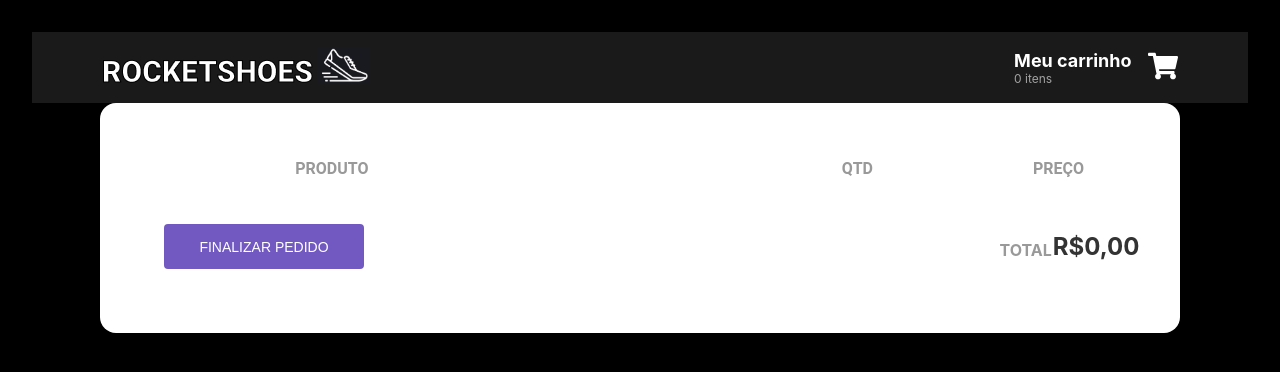
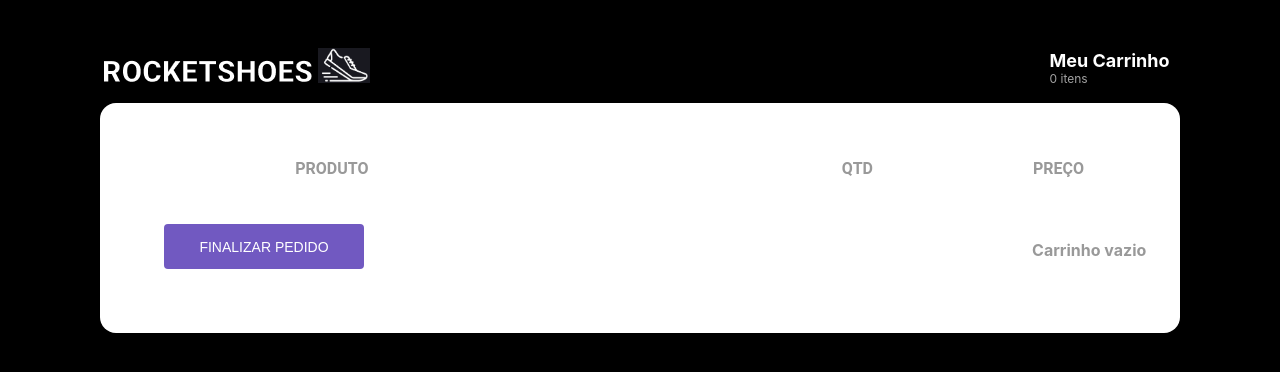
Before and after one commit to Nicolasmoss92/shopping-cart, a React (Create React App) app in the folder cart/: page /checkout in a window 1280 px wide. Shown: the top 372 px of the page. Built offline with nearby package versions, Linux system fonts and the light colour scheme.

Commit message:
feat: refactoring

```diff
--- a/cart/src/components/Header/index.tsx
+++ b/cart/src/components/Header/index.tsx
@@ -2,28 +2,39 @@ import { useCart } from "../../hooks/useCart";
 import { CardStyle, HeaderContainer, HeaderContent, Logo } from "./styles";
 import { FaShoppingCart } from 'react-icons/fa';
 
-const Header: React.FC = () => {
+interface HeaderProps {
+  logoSrc: string;
+  additionalLogoSrc?: string;
+  cartTitle: string;
+  itemsLink: string;
+  checkoutLink: string;
+  showCartIcon?: boolean;
+}
+
+const Header: React.FC<HeaderProps> = ({ logoSrc, additionalLogoSrc, cartTitle = "Meu carrinho", itemsLink, checkoutLink, showCartIcon }) => {
   const { totalItems } = useCart();
 
   return (
     <HeaderContainer>
       <HeaderContent>
-        <Logo>
-          <a href="/itens" className="link">
-            <img src="/ROCKETSHOES.png" alt="Rocketshoes Logo" />
-            <img src="/tenis.png" alt="Additional Logo" className="tenis-logo" />
+      <Logo>
+          <a href={itemsLink} className="link">
+            <img src={logoSrc} alt="Logo Principal" />
+            <img src={additionalLogoSrc} alt="Logo Adicional" className="tenis-logo" />
           </a>
         </Logo>
         <CardStyle>
-          <a href="/checkout" className="link">
+          <a href={checkoutLink} className="link">
             <div>
-              <span className="title">Meu carrinho</span>
+              <span className="title">{cartTitle}</span>
               <span className="items">{totalItems} itens</span>
             </div>
           </a>
-          <div>
-            <FaShoppingCart size={30} data-testid="shopping-cart-icon" />
-          </div>
+          {showCartIcon && (
+            <div>
+              <FaShoppingCart size={30} data-testid="shopping-cart-icon" />
+            </div>
+          )}
         </CardStyle>
       </HeaderContent>
     </HeaderContainer>
--- a/cart/src/components/Header/styles.ts
+++ b/cart/src/components/Header/styles.ts
@@ -1,7 +1,7 @@
 import styled from 'styled-components';
 
 export const HeaderContainer = styled.header`
-  background-color: #1a1a1a;
+  background-color: black;
   padding: 1rem 0;
 
   @media (max-width: 768px) {
--- a/cart/src/components/layout/checkOut/CheckoutSummary/index.tsx
+++ b/cart/src/components/layout/checkOut/CheckoutSummary/index.tsx
@@ -1,25 +1,37 @@
+import { useMemo } from "react";
 import { useCart } from "../../../../hooks/useCart";
 import CheckoutButton from "../CheckOutButton";
 import { SummaryWrapper, TotalText } from "./styles";
+import { formatPrice } from "../../../../utils/checkOut/formatPrice";
+
+interface Product {
+    price: string;
+    quantity: number;
+  }
 
   const CheckoutSummary: React.FC = () => {
-    const { cart } = useCart();  // Acessa o cart pelo contexto
+    const { cart } = useCart();
 
-    // Calcula o total com base no preço e quantidade de cada produto
-    const total = cart.reduce((acc, product) => {
-        const priceNumber = parseFloat(product.price.replace('R$', '').replace('.', ','));
+    const total = useMemo(() => {
+      return cart.reduce((acc, product: Product) => {
+        const priceNumber = parseFloat(product.price.replace('R$', '').replace('.', '').replace(',', '.'));
         return acc + (priceNumber * product.quantity);
-    }, 0).toFixed(2);
-
-    const formattedTotal = total.replace('.', ',');
+      }, 0);
+    }, [cart]);
 
     return (
       <SummaryWrapper>
         <CheckoutButton />
+        {total > 0 ? (
           <TotalText>
             <span className="label">TOTAL</span>
-                <span className="value">R${formattedTotal}</span>
+            <span className="value">{formatPrice(total)}</span>
           </TotalText>
+        ) : (
+          <TotalText>
+            <span className="label">Carrinho vazio</span>
+          </TotalText>
+        )}
       </SummaryWrapper>
     );
   };
--- a/cart/src/components/layout/checkOut/CheckoutSummary/styles.ts
+++ b/cart/src/components/layout/checkOut/CheckoutSummary/styles.ts
@@ -5,35 +5,33 @@ export const SummaryWrapper = styled.div`
   justify-content: space-between;
   align-items: center;
   padding: 2rem; /* Usando rem para melhor responsividade */
-  width: 96%; /* Garante que o contêiner ocupe toda a largura disponível */
-  max-width: 1100px; /* Máximo de largura para garantir uma boa visualização */
-  margin: 0 auto; /* Centraliza o contêiner */
+  width: 96%;
+  max-width: 68.75rem; /* 1100px em rem */
+  margin: 0 auto;
   background-color: white;
-  border-radius: 8px;
-  margin-top: -10px;
+  border-radius: 0.5rem; /* 8px em rem */
+  margin-top: -0.625rem; /* -10px em rem */
 
   /* Media queries para responsividade */
-  @media (max-width: 768px) {
+  @media (max-width: 48rem) { /* 768px em rem */
     padding: 1rem; /* Reduz o padding em telas menores */
-    flex-direction: column; /* Muda a direção para coluna em telas menores */
-    align-items: flex-start; /* Alinha itens ao início */
+    flex-direction: column;
+    align-items: flex-start;
   }
 `;
 
-
-
 export const TotalText = styled.span`
   font-size: 1.5rem; /* Tamanho do texto total, usando rem */
-  font-weight: bold; /* Negrito */
-  color: black; /* Cor principal para fallback */
-  margin-left: auto; /* Para empurrar o total para o lado direito */
-  display: flex; /* Para alinhar horizontalmente */
-  align-items: center; /* Centraliza verticalmente */
+  font-weight: bold;
+  color: black;
+  margin-left: auto;
+  display: flex;
+  align-items: center;
 
   .label {
     font-size: 1rem; /* Tamanho da fonte da label, usando rem */
     margin-top: 0.375rem; /* Usando rem para melhor responsividade */
-    margin-right: -7px;
+    margin-right: -0.4375rem; /* -7px em rem */
     color: #999999; /* Cor para "TOTAL" */
   }
 
@@ -43,7 +41,7 @@ export const TotalText = styled.span`
   }
 
   /* Media queries para responsividade */
-  @media (max-width: 768px) {
+  @media (max-width: 48rem) {
     font-size: 1.25rem; /* Reduz o tamanho da fonte em telas menores */
 
     .label {
--- a/cart/src/pages/CheckOutPage.tsx
+++ b/cart/src/pages/CheckOutPage.tsx
@@ -5,6 +5,7 @@ import ProductItem from "../components/layout/checkOut/ProductItem";
 import { useCart } from "../hooks/useCart";
 import { MainContainerItensPage, PageWrapper } from "../styles/globalStyles";
 import { Product } from "../types/product/productTypes";
+
 
 const CheckoutPage: React.FC = () => {
   const { cart, addToCart, removeFromCart } = useCart();
@@ -20,7 +21,14 @@ const CheckoutPage: React.FC = () => {
   return (
     <div>
       <PageWrapper>
-        <Header />
+      <Header
+          logoSrc="/ROCKETSHOES.png"
+          additionalLogoSrc="/tenis.png"
+          cartTitle="Meu Carrinho"
+          itemsLink="/itens"
+          checkoutLink="/checkout"
+          showCartIcon={false}
+        />
         <MainContainerItensPage>
           <SubHeader />
           {cart.length > 0 && cart.map((product) => (
--- a/cart/src/pages/ListItensPage.tsx
+++ b/cart/src/pages/ListItensPage.tsx
@@ -1,11 +1,5 @@
 import Header from "../components/Header";
 import Card from "../components/layout/card/Card";
-import Cart from "../components/layout/card/Card";
-import { ProductCard } from "../components/layout/card/Card/styles";
-import CheckoutSummary from "../components/layout/checkOut/CheckOutSummary";
-import SubHeader from "../components/layout/checkOut/SubHeader";
-import ProductItem from "../components/layout/checkOut/ProductItem";
-import { ProductWrapper, QuantityControl } from "../components/layout/checkOut/ProductItem/styles";
 import { CartProvider } from "../contexts/cartContext";
 import { CardGrid, MainContainerCheckOutPage, PageWrapper } from "../styles/globalStyles";
 const products = [
@@ -22,7 +16,14 @@ const CardGridPage: React.FC = () => {
   return (
     <CartProvider>
       <PageWrapper>
-      <Header />
+        <Header
+          logoSrc="/ROCKETSHOES.png"
+          additionalLogoSrc="/tenis.png"
+          cartTitle="Meu Carrinho"
+          itemsLink="/itens"
+          checkoutLink="/checkout"
+          showCartIcon={true}
+        />
         <MainContainerCheckOutPage>
           <CardGrid>
             {products.map((product, index) => (
--- /dev/null
+++ b/cart/src/utils/checkOut/formatPrice.tsx
@@ -0,0 +1,3 @@
+export const formatPrice = (price: number): string => {
+    return `R$${price.toFixed(2).replace('.', ',')}`;
+  };
```
Also changed, not shown: 1 other file (tests, documents, lock files or other folders). Lines whose indentation alone changed are shown as unchanged.
